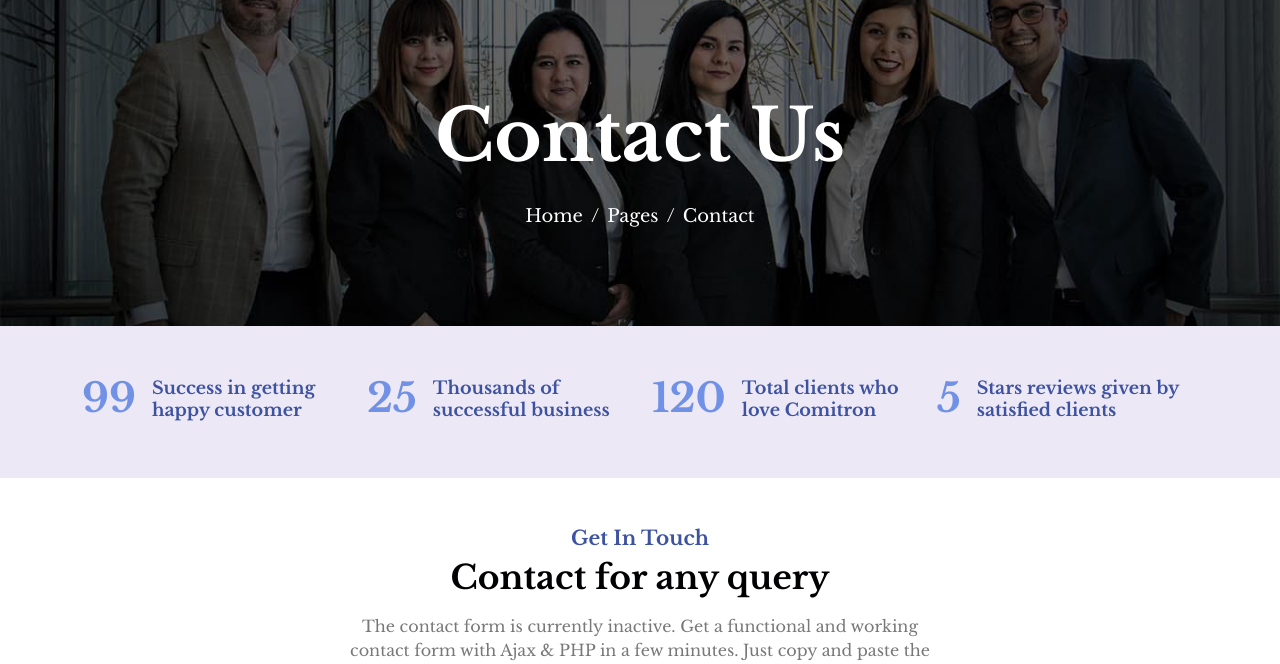
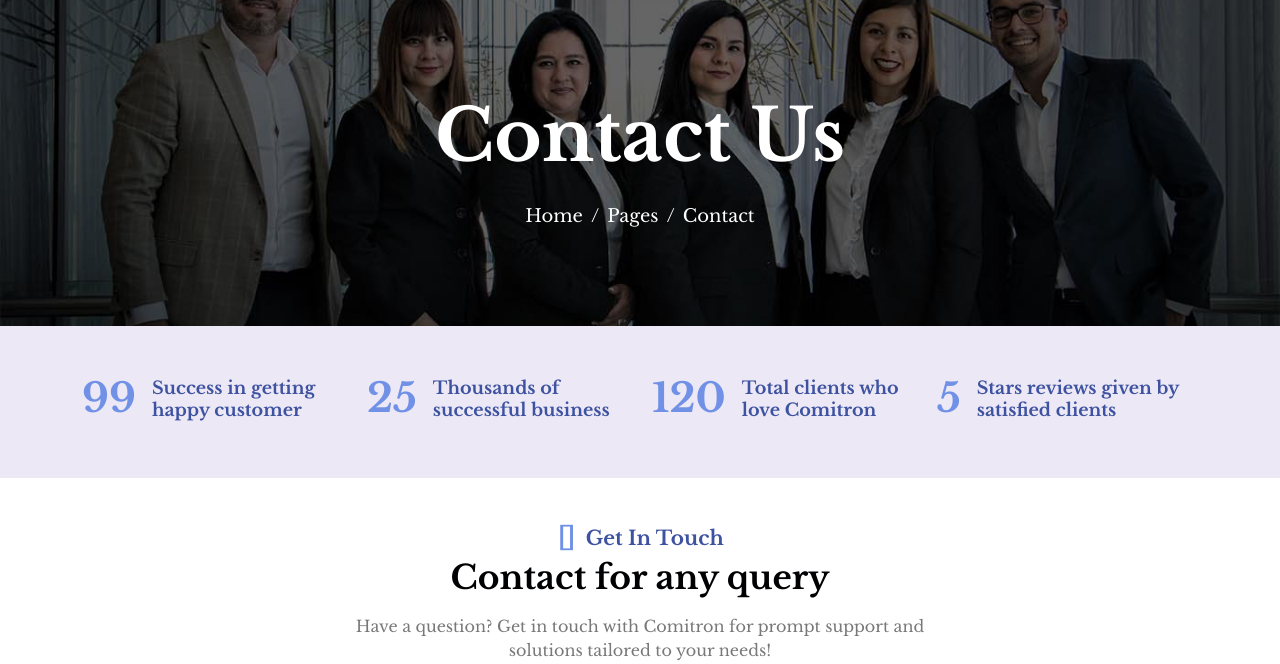
Before and after one commit to nikhilbagoriya/comitron, a plain HTML site: page contact.html in a window 1280 px wide. Shown: the part 133-797 px from the top of the page. Drawn offline with nearby package versions, Linux system fonts and the light colour scheme.

Commit message:
Update contact.html

```diff
--- a/contact.html
+++ b/contact.html
@@ -170,9 +170,9 @@
         <div class="container-fluid py-5 mb-5 con-sec">
             <div class="container">
                 <div class="text-center mx-auto pb-5 wow fadeIn" data-wow-delay=".3s" style="max-width: 600px;">
-                    <h5>Get In Touch</h5>
+                    <h5><i class="fa-solid fa-circle-notch"></i> &nbsp;Get In Touch</h5>
                     <h1 class="mb-3">Contact for any query</h1>
-                    <p class="mb-2">The contact form is currently inactive. Get a functional and working contact form with Ajax & PHP in a few minutes. Just copy and paste the files, add a little code and you're done. <a href="https://htmlcodex.com/contact-form">Download Now</a>.</p>
+                    <p class="mb-2">Have a question? Get in touch with Comitron for prompt support and solutions tailored to your needs!</p>
                 </div>
                 <div class="contact-detail position-relative p-5">
                     <div class="row g-5 mb-5 justify-content-center">
@@ -261,7 +261,7 @@
                     <a href="index.html">
                         <h1 class="fw-bold d-block">Comi<span>Tron</span> </h1>
                     </a>
-                    <p class="mt-4 text-light">Lorem ipsum dolor sit amet consectetur adipisicing elit. Soluta facere delectus qui placeat inventore consectetur repellendus optio debitis.</p>
+                    <p class="mt-4 text-light">Comitron Web Cyber offers expert digital marketing, web development, and more, helping you enhance your online presence and drive success.</p>
                     <div class="d-flex hightech-link">
                         <a href="https://www.facebook.com/DigitalComputerTechnology" class="btn-light nav-fill btn btn-square rounded-circle me-2"><i class="fab fa-facebook-f"></i></a>
                         <a href="https://twitter.com/dctkotputli" class="btn-light nav-fill btn btn-square rounded-circle me-2"><i class="fab fa-twitter"></i></a>
```
